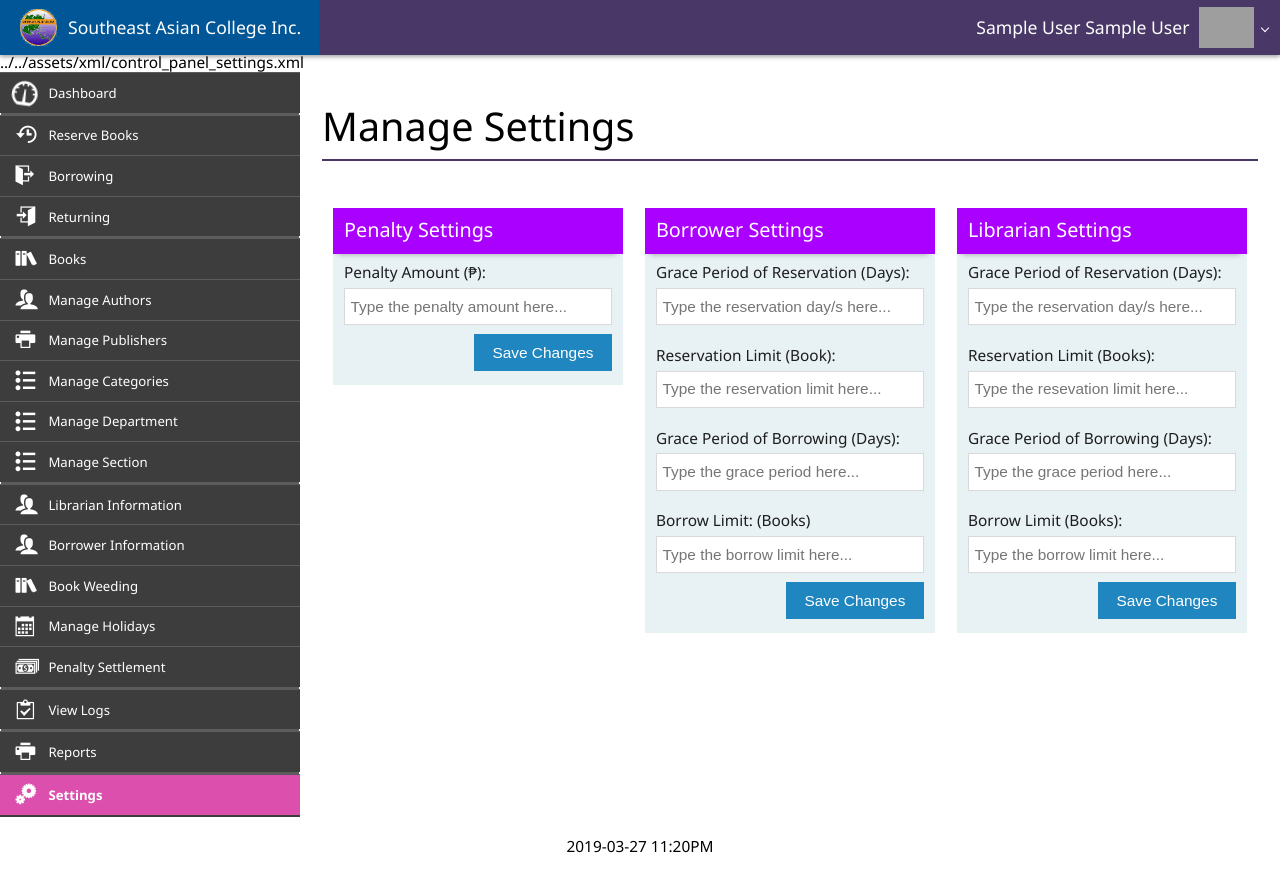
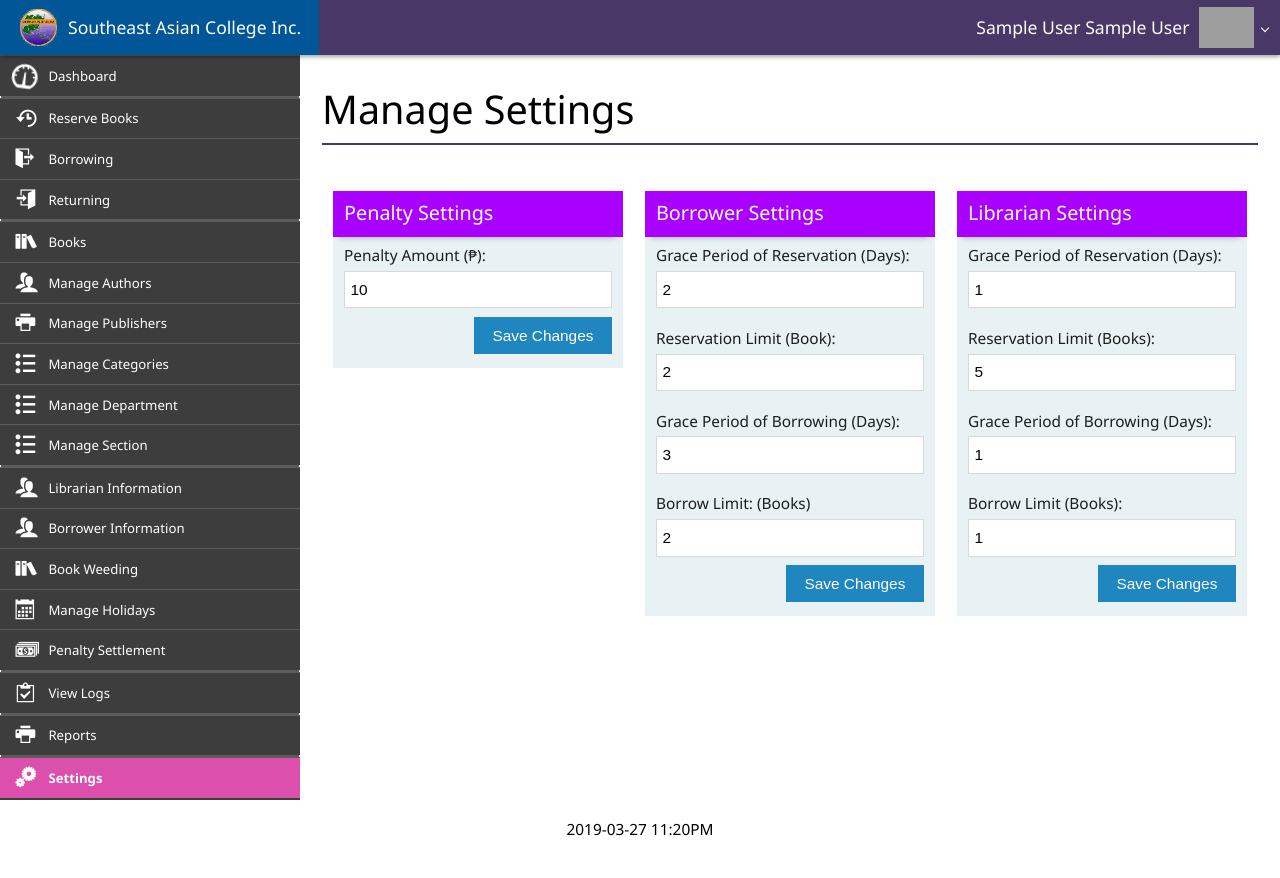
Before and after one commit to villocillok/SACI, a PHP site: page /SACI-CAPS/control_panel/settings.php in a window 1280 px wide. After the commit the page ends 836 px from the top, so only its background shows below. Run offline with PHP 8.4, Linux system fonts and the light colour scheme; the visitor is signed in with stand-in values (Sample User, id 1); data that the repository does not hold is empty; some libraries are stand-ins or nearby versions; grey boxes are pictures that could not be loaded.

Commit message:
Fixed xml path

```diff
--- a/control_panel/settings.php
+++ b/control_panel/settings.php
@@ -9,7 +9,7 @@
 
     require_once('requests/control_panel_settings.php');
 
-    $settings = new ControlPanelSettings('../../');
+    $settings = new ControlPanelSettings('../');
 ?>
 
 <div class="app-bar fixed-top shadow" data-role="appbar" style="background-color:#493867;">
```
